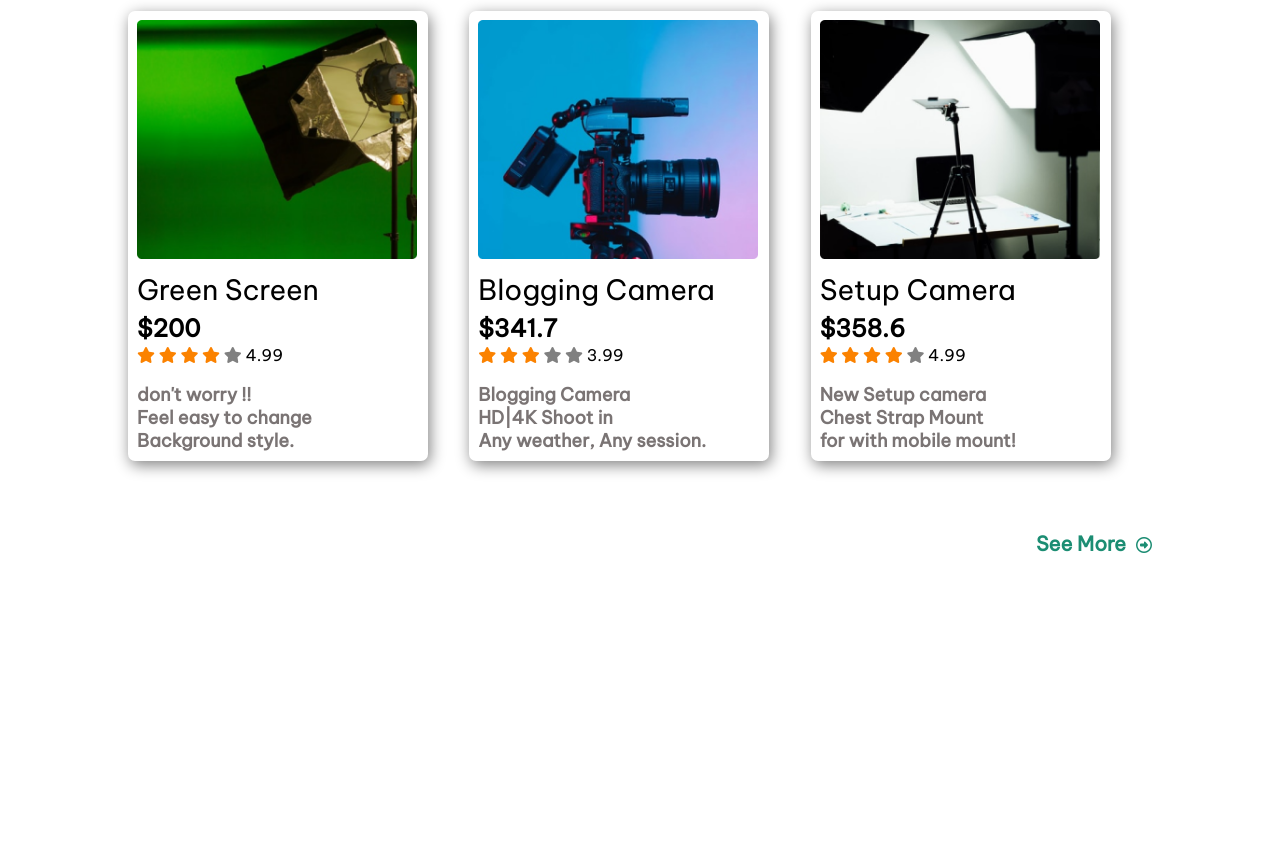
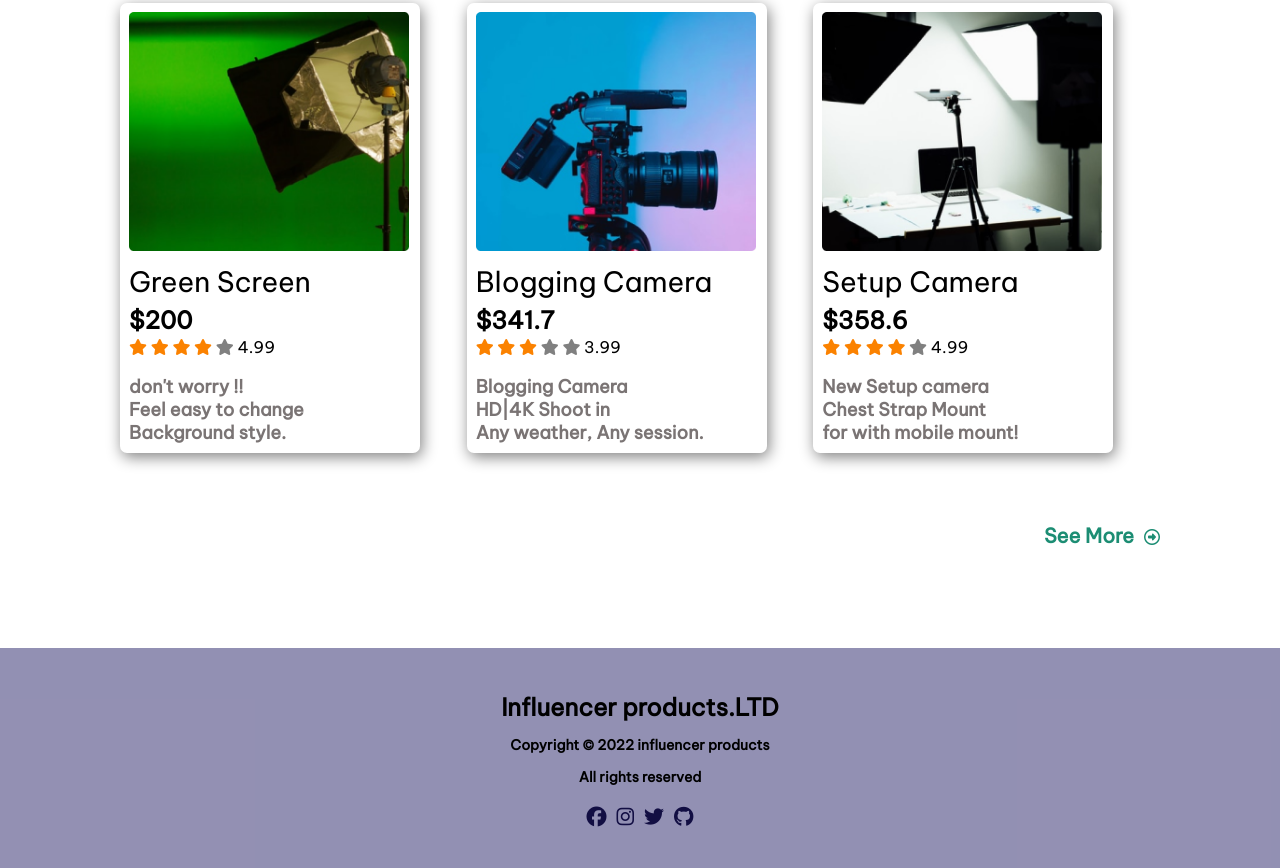
Before and after one commit to shaiadul/assignment-two, a plain HTML site: page index.html in a window 1280 px wide. Shown: the part 1842-2710 px from the top of the page. Before the commit the page ends 2418 px from the top, so only its background shows below. Drawn offline with Linux system fonts and the light colour scheme.

Commit message:
footer added

```diff
--- a/index.html
+++ b/index.html
@@ -232,9 +232,19 @@ products div start
 <!--------------
 products div end
 ---------------->
+    <div id="see-more">
+    <p >See More<i class="far fa-arrow-alt-circle-right"></i></p></div>
+    </main>
 
-    <p id="see-more">See More<i class="far fa-arrow-alt-circle-right"></i></p>
-    </main>
+
+
+
+<footer class="footer-style">
+<h3 id="footer-name">Influencer products.LTD</h3>
+<p id="copyright">Copyright © 2022  influencer products</p>
+<p id="rights">All rights reserved</p>
+<p class="footer-p"><i class=" f-icon fab fa-facebook"></i><i class=" f-icon fab fa-instagram"></i><i class=" f-icon fab fa-twitter"></i><i class=" f-icon fab fa-github"></i></p>
+</footer>
 
 </body>
 </html>
--- a/style.css
+++ b/style.css
@@ -1,5 +1,6 @@
 body{
     font-family: 'Be Vietnam Pro', sans-serif;
+    margin: 0;
 
 }
 
@@ -177,7 +178,54 @@ section one end
 #see-more{
     padding-top: 50px;
     font-size: 20px;
+    width: 100%;
     color: #1C8D73;
     font-weight: bold;
     text-align: right;
 }
+#see-more p:hover {
+    color: #120E43;
+
+}
+
+
+
+
+
+
+
+
+/*------------------------------------
+footer section style
+------------------------------------- */
+footer{
+    margin-top: 100px;
+    padding:20px;
+    background-color: #514d859f;
+}
+.footer-style{
+    /* justify-content: center;
+    align-items: center; */
+    text-align: center;
+
+}
+#footer-name{
+    font-weight: bold;
+    font-size: 24px;
+    margin-bottom: 3px;
+}
+#copyright{
+    font-weight: bold;
+    font-size: 14px;
+}
+#rights{
+    font-weight: bold;
+    font-size: 14px;
+}
+
+.f-icon{
+    font-size: 20px;
+    padding: 5px;
+    color: #120E43;
+
+}
```
